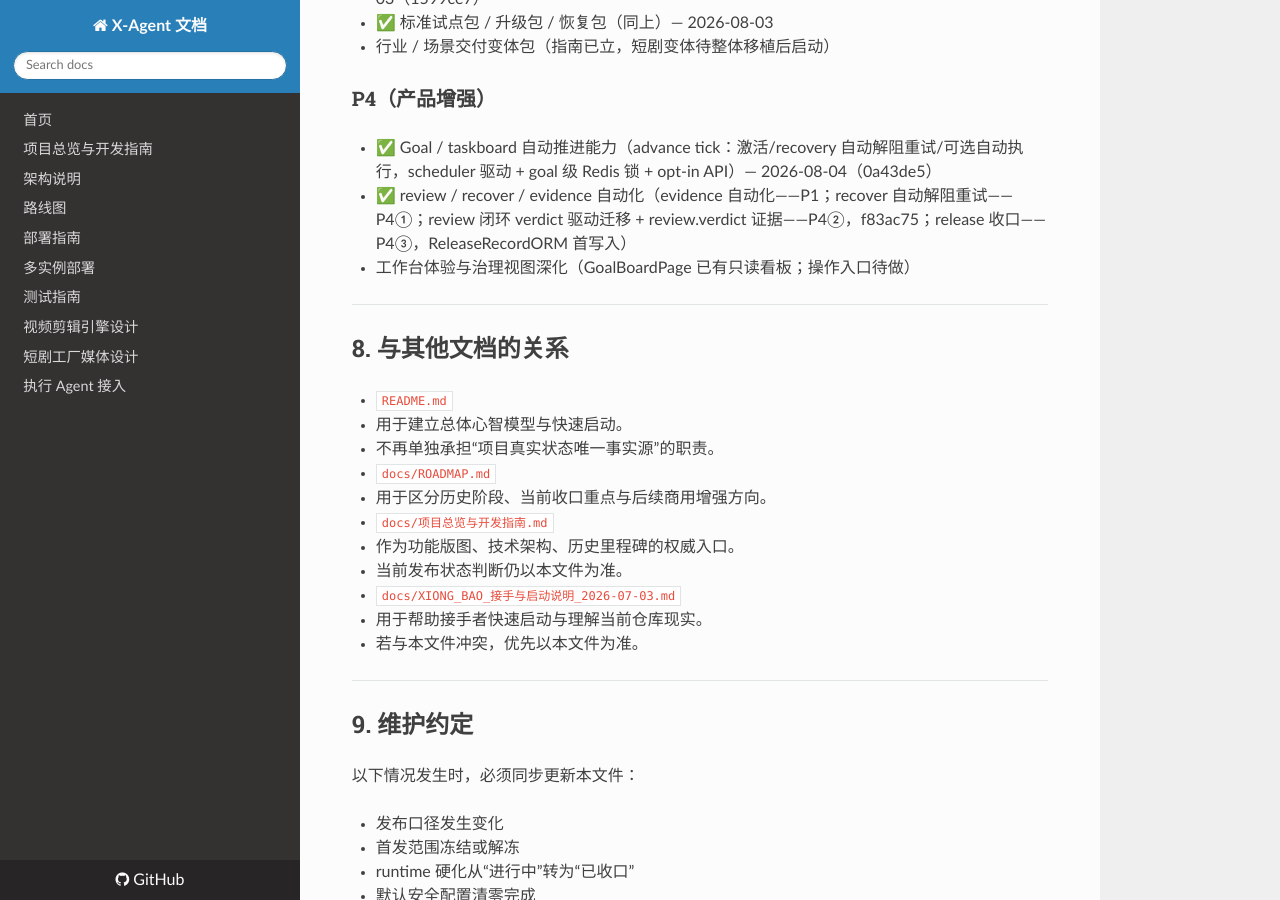
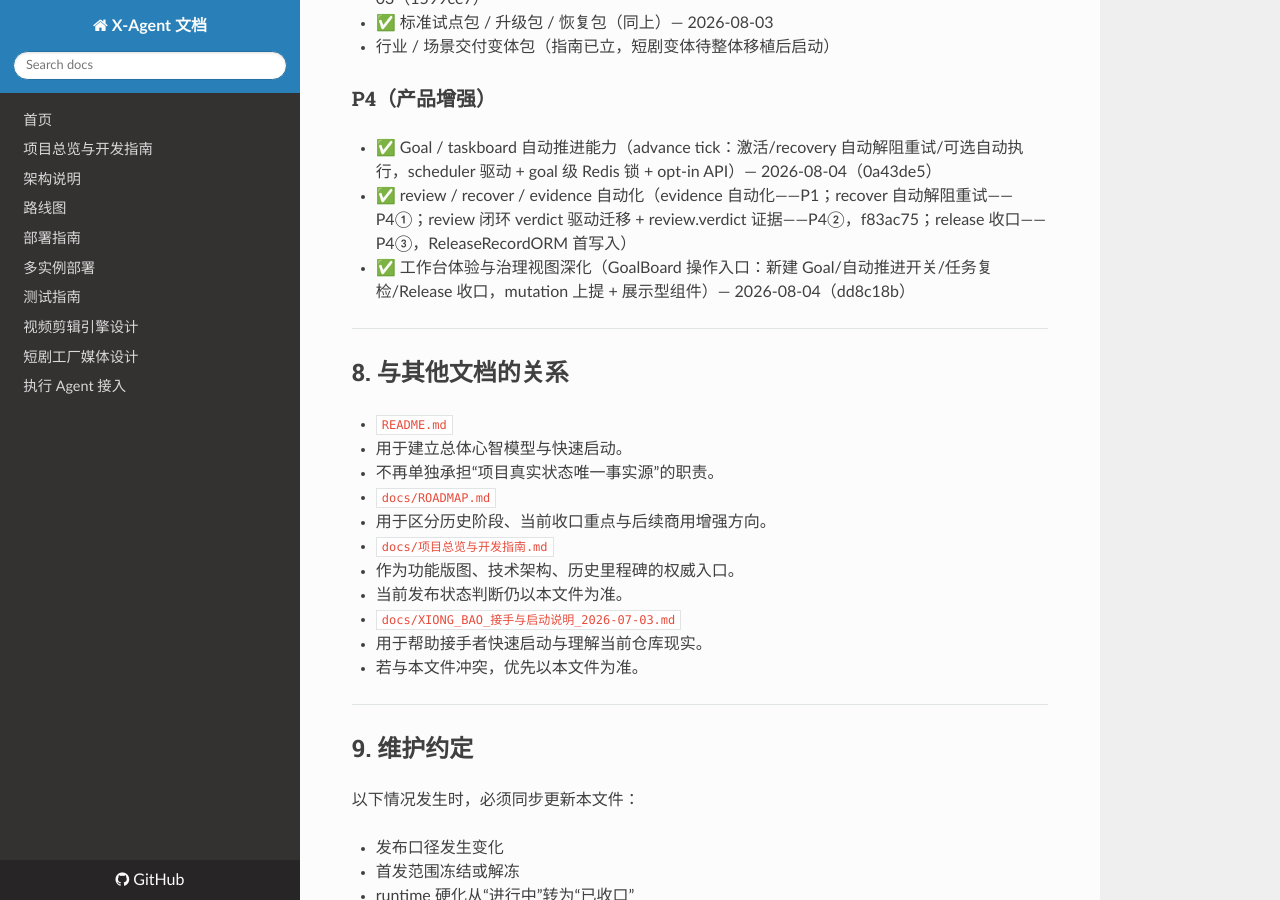
Before and after one commit to xiongpinji/xiongbao, an MkDocs documentation site: the page built from docs/COMMERCIAL_STATUS_SOURCE_OF_TRUTH.md, in a window 1280 px wide and 900 px high, scrolled down 6339 px. Built offline with MkDocs 1.6.1, drawn with Linux system fonts in a browser that asks for light colours; nearby versions of some CDN libraries.

Commit message:
docs(sot): P4 三项全闭环 — 治理视图操作入口勾选

```diff
--- a/docs/COMMERCIAL_STATUS_SOURCE_OF_TRUTH.md
+++ b/docs/COMMERCIAL_STATUS_SOURCE_OF_TRUTH.md
@@ -196,7 +196,7 @@ G1/G2/G3 已完成，当前优先级按 Roadmap v2 方向排列：
 ### P4（产品增强）
 - ✅ Goal / taskboard 自动推进能力（advance tick：激活/recovery 自动解阻重试/可选自动执行，scheduler 驱动 + goal 级 Redis 锁 + opt-in API）— 2026-08-04（0a43de5）
 - ✅ review / recover / evidence 自动化（evidence 自动化——P1；recover 自动解阻重试——P4①；review 闭环 verdict 驱动迁移 + review.verdict 证据——P4②，f83ac75；release 收口——P4③，ReleaseRecordORM 首写入）
-- 工作台体验与治理视图深化（GoalBoardPage 已有只读看板；操作入口待做）
+- ✅ 工作台体验与治理视图深化（GoalBoard 操作入口：新建 Goal/自动推进开关/任务复检/Release 收口，mutation 上提 + 展示型组件）— 2026-08-04（dd8c18b）
 
 ---
 
```
